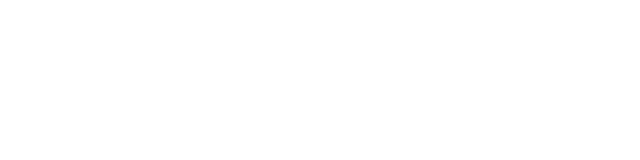
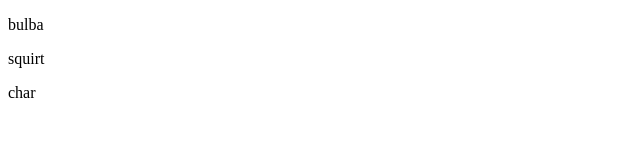
Before and after one commit to tpisfil/poke-api, a React (Create React App) app: page / in a window 1280 px wide. Shown: the top 160 px of the page, without its empty margins (0-640 px from the left). Built offline with nearby package versions, Linux system fonts and the light colour scheme.

Commit message:
Hardcoded values, prepping for API call

```diff
--- a/src/App.js
+++ b/src/App.js
@@ -1,7 +1,13 @@
+import React, {useState} from "react";
+import PokemonList from "./PokemonList";
 
 function App() {
+
+  const [pokemon, setPokemon] = useState(["bulba","squirt","char"]);
+
   return (
-    null
+    <PokemonList pokemon={pokemon}/>
+    //1. sending the current pokemon list down to PokemonList.js as a prop
   );
 }
 
--- /dev/null
+++ b/src/PokemonList.js
@@ -0,0 +1,15 @@
+import React from 'react';
+
+const PokemonList = ({pokemon}) => {
+//1. destructuring pokemon from props.pokemon to use it here
+//if you didnt do this you would have to type props everytime
+    return (
+        <div>
+            {pokemon.map( (poke,index) =>
+                <p key={index}>{poke}</p>
+            )}
+        </div>
+    );
+};
+
+export default PokemonList;
```
Also changed, not shown: src/Pagination.js (added, +11 -0 lines).
